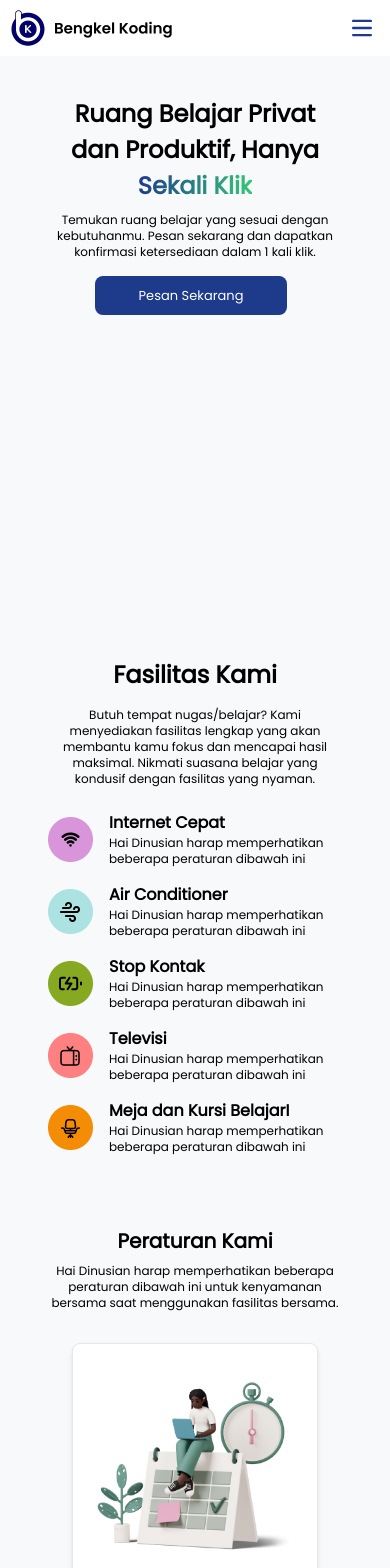
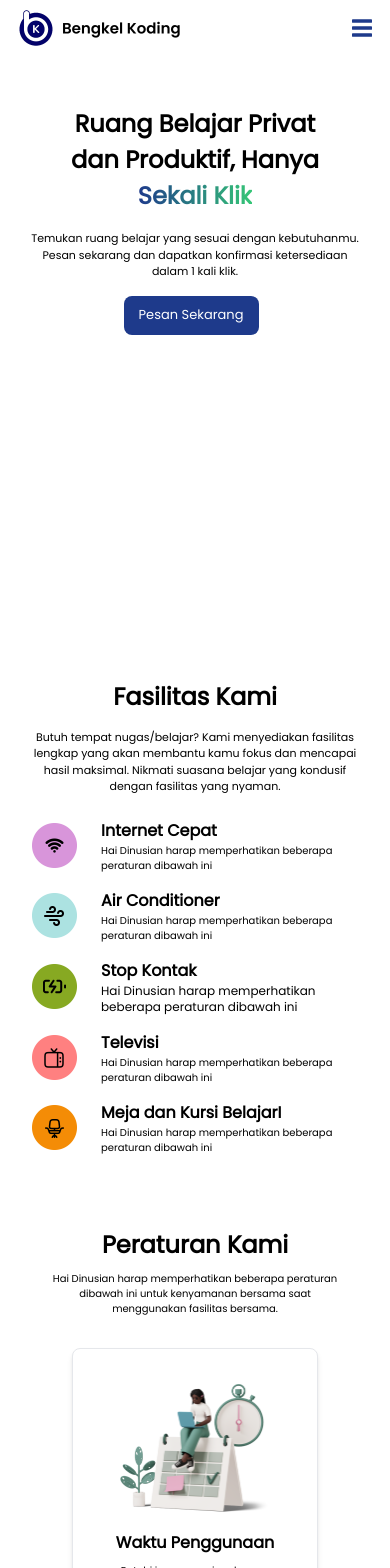
Before and after one commit to WibowoMulyo/bengkod-frontend-reservation, a Next.js app: page /landingpage in a window 390 px wide. Shown: the top 1568 px of the page. Built offline with nearby package versions, Linux system fonts and the light colour scheme.

Commit message:
may thee be the final

```diff
--- a/src/app/globals.css
+++ b/src/app/globals.css
@@ -2,11 +2,16 @@
 @tailwind components;
 @tailwind utilities;
 
-:root {
+html{
+  top:auto;
+  scroll-behavior: smooth;
+}
+
+/* :root {
   --foreground-rgb: 0, 0, 0;
   --background-start-rgb: 247,249,250;
   --background-end-rgb: 247,249,250;
-}
+} */
 
 /* :root {
   --foreground-rgb: 0, 0, 0;
@@ -22,7 +27,7 @@
   }
 }*/
 
-body {
+/* body {
   color: rgb(var(--foreground-rgb));
   background: linear-gradient(
       to bottom,
@@ -30,7 +35,7 @@ body {
       rgb(var(--background-end-rgb))
     )
     rgb(var(--background-start-rgb));
-}
+} */
 
 /* body{
   background: linear-gradient(to bottom, transparent, rgb(247,249,250)) rgb(247,249,250);
--- a/src/app/landingpage/footer.tsx
+++ b/src/app/landingpage/footer.tsx
@@ -1,8 +1,8 @@
 const footer = () => {
     return (
-      <div className="bg-blue-900 flex flex-col text-white md:relative">
-        <div className="mx-6 my-10 md:flex md:mx-40">
-          <div className="md:absolute md:right-64 text-sm">
+      <div className="bg-[#1E3A8B] flex flex-col text-white md:relative" id="tentang_kami">
+        <div className="mx-6 mt-12 md:flex md:mx-40">
+          <div className="md:absolute md:right-64 text-[14px]">
           <h4 className="flex my-6 md:text-sm items-center">Beranda</h4>
           <h4 className="flex my-6 md:text-sm items-center">Tentang Kami</h4>
           <h4 className="flex my-6 md:text-sm items-center">Tutorial</h4>
@@ -10,16 +10,16 @@ const footer = () => {
 
         <div className="my-12 md:my-0 md:mr-64">
           <div className="flex space-x-4 my-6 items-center">
-            <div className="size-12 md:size-16">
+            <div className="w-[48px] h-[48px]">
               <img src="./img/benlogo_white.png" alt="benlogo" />
             </div>
             <div>
-              <h1 className="text-xl font-bold md:text-3xl">Bengkel Koding</h1>
-              <h4 className="text-xs md:text-lg">Bengkel Koding Space</h4>
+              <h1 className="text-[20px] md:text-3xl">Bengkel Koding</h1>
+              <h4 className="text-[11px] md:text-lg">Bengkel Koding Space</h4>
             </div>
           </div>
 
-          <div className="text-xs space-y-4 md:text-sm">
+          <div className="text-[13px] space-y-4 md:text-sm">
           <p>Gedung H, lantai 6,</p>
 
           <p>Jl. Imam Bonjol No.207, Pendrikan Kidul, Kec. Semarang Tengah, Kota Semarang, Jawa Tengah 50131.</p>
@@ -27,7 +27,7 @@ const footer = () => {
           <p>Universitas Dian Nuswantoro Semarang</p>
           </div>
 
-          <div className="flex size-6 my-6 md:size-8 md:my-10">
+          <div className="flex w-[24px] h-[24px] my-6 md:size-8 md:my-10 space-x-2">
             <img src="./img/block_tktk.png" alt="tiktok icon" />
             <img src="./img/block_twitta.png" alt="twitter icon" />
             <img src="./img/block_insta.png" alt="instagram icon" />
@@ -35,8 +35,8 @@ const footer = () => {
         </div>
         </div>
         <div className="flex flex-col w-full items-center justify-center md:my-2">
-          <hr className="border-gray-300 size-8/12"/>
-          <div className="my-6 text-xs flex items-center justify-center md:text-lg">Copyright © 2024. Bengkel Koding</div>
+          <hr className="border-gray-300 size-10/12"/>
+          <div className="my-6 text-[14px] flex items-center justify-center md:text-lg">Copyright © 2024. Bengkel Koding</div>
         </div>
 
         <div>
@@ -46,8 +46,8 @@ const footer = () => {
 
 
         <div className="hidden md:block">
-          <img className="left-0 bottom-0 absolute w-56" src="./img/bg-left-bottom.png" alt="" />
-          <img className="right-0 top-0 absolute w-56" src="./img/bg-right-top.png" alt="" />
+          <img className="left-0 bottom-0 absolute w-48" src="./img/bg-left-bottom.png" alt="" />
+          <img className="right-0 top-0 absolute w-48" src="./img/bg-right-top.png" alt="" />
         </div>
 
       </div>
--- a/src/app/landingpage/navbar.tsx
+++ b/src/app/landingpage/navbar.tsx
@@ -1,38 +1,49 @@
 const navbar = () => {
   return (
     <div className="">
+      <header>
       <nav className="bg-white md:">
-        <div className="max-w-screen-xl flex flex-wrap items-center justify-between mx-auto p-2">
-          <div className="flex items-center md:shadow-md md:w-full md:col-auto md:rounded-lg md:py">
-            <div className="flex items-center">
+        <div className="w-full flex flex-wrap items-center justify-between mx-auto p-2">
+          <div className="flex items-center justify-between md:border-[3px] md:border-gray-200 md:w-full md:col-auto md:rounded-lg md:py">
+            <div className="flex items-center md:mx-16">
               <img
                 src="./img/lp_icon_medium.png"
-                className="hidden md:block h-[82px] w-[269px]"
+                className="hidden md:block min-h-[82px] min-w-[269px] max-h-[82px] max-w-[269px]"
                 alt="bengkel Koding Logo"
               />
               <img
                 src="./img/lp_icon_sm.png"
-                className="h-[40px] w-[165px] md:hidden"
+                className="mx-2 min-h-[40px] min-w-[165px] max-h-[40px] max-w-[165px] md:hidden"
                 alt="bengkel Koding Logo"
               />
             </div>
-            <div className="hidden md:flex md:justify-center md:items-center">
-              <div className="flex md:w-[363px]">
+            <div className="hidden lg:flex md:w-[363px] md:justify-between">
               <a
-                  href="#"
+                href="#beranda"
                 className="md:text-[16px] bg-[#1E3A8B] text-[#1E3A8B] md:bg-transparent"
               >
                 Beranda
+                <hr className="bg-[#1E3A8B] py-[0.2px]" />
               </a>
-                <h1 className="md:text-[16px]">Tentang Kami</h1>
-                <h1 className="md:text-[16px]">Tutorial</h1>
+              <a
+                href="#tentang_kami"
+                className="md:text-[16px] bg-[#1E3A8B] text-[#1E3A8B] md:bg-transparent"
+              >
+                Tentang Kami
+              </a>
+              <a
+                href="#tutorial"
+                className="md:text-[16px] bg-[#1E3A8B] text-[#1E3A8B] md:bg-transparent"
+              >
+                Tutorial
+              </a>
             </div>
-              <div className="flex">
+            <div className="hidden md:flex mx-20">
               <button
                 className="
               text-white bg-blue-800 hover:bg-blue-700 focus:ring-4 focus:ring-blue-300 font-medium rounded-lg
               text-sm px-5 py-2.5 me-2 mb-2
-              md:text-2xl md:py-4 md:my-4
+              md:text-2xl md:w-[78px] md:my-4 md:mx-2
               "
               >
                 <h3>Masuk</h3>
@@ -41,19 +52,18 @@ const navbar = () => {
                 className="
               text-white bg-blue-800 hover:bg-blue-700 focus:ring-4 focus:ring-blue-300 font-medium rounded-lg
               text-sm px-5 py-2.5 me-2 mb-2
-              md:text-2xl md:px-8 md:py-4 md:my-4
+              md:text-2xl md:w-[83px] md:my-4 md:mx-2
               "
               >
                 <h3>Daftar</h3>
               </button>
             </div>
           </div>
-          </div>
 
           <button
             data-collapse-toggle="navbar-default"
             type="button"
-            className="inline-flex items-center p-2 w-10 h-10 justify-center text-sm text-[#1E3A8B] rounded-lg md:hidden focus:outline-none focus:ring-2 focus:ring-blue-200"
+            className="inline-flex items-center p-2 w-10 h-10 justify-center text-sm text-[#1E3A8B] rounded-lg md:hidden focus:ring-2 focus:ring-blue-200"
             aria-controls="navbar-default"
             aria-expanded="false"
           >
@@ -69,7 +79,7 @@ const navbar = () => {
                 stroke="currentColor"
                 stroke-linecap="round"
                 stroke-linejoin="round"
-                stroke-width="2"
+                stroke-width="3"
                 d="M1 1h15M1 7h15M1 13h15"
               />
             </svg>
@@ -79,27 +89,29 @@ const navbar = () => {
             id="navbar-default"
           >
             <ul className="font-medium flex flex-col p-4 md:p-0 mt-4 border border-gray-100 rounded-lg bg-gray-50 md:flex-row md:space-x-8 rtl:space-x-reverse md:mt-0 md:border-0 md:bg-white dark:bg-gray-800 md:dark:bg-gray-900 dark:border-gray-700">
-              <li>
+              <li className="bg-white">
                 <a
                   href="#"
-                  className="block py-2 mx-4 text-gray-900 rounded md:hover:bg-transparent md:border-0 md:p-0 dark:text-white md:dark:hover:text-blue-500 dark:hover:bg-gray-700 dark:hover:text-white md:dark:hover:bg-transparent"
+                  className="block py-2 mx-4 text-gray-900 rounded md:hover:bg-transparent md:border-0 md:hover:text-blue-700 md:p-0 dark:text-white md:dark:hover:text-blue-500 dark:hover:bg-gray-700 dark:hover:text-white md:dark:hover:bg-transparent"
                   aria-current="page"
                 >
-                  Masuk
+                  Login
                 </a>
               </li>
-              <li>
+              <li className="bg-white">
                 <a
                   href="#"
                   className="block py-2 mx-4 text-gray-900 rounded md:hover:bg-transparent md:border-0 md:hover:text-blue-700 md:p-0 dark:text-white md:dark:hover:text-blue-500 dark:hover:bg-gray-700 dark:hover:text-white md:dark:hover:bg-transparent"
                 >
-                  Daftar
+                  Register
                 </a>
               </li>
             </ul>
           </div>
         </div>
       </nav>
+
+        </header>
     </div>
   );
 };
--- a/src/app/landingpage/section1.tsx
+++ b/src/app/landingpage/section1.tsx
@@ -1,10 +1,10 @@
 const firstSec = () => {
   return (
-    <div className="my-10 md:mx-16">
+    <div className="my-10 md:mx-16" id="beranda">
       <div className="items-center text-center justify-center">
-        <div className="mx-6 my-4">
-          <div className="text-[24px] mx-10 md:text-5xl md:mx-40 font-bold">
-            <h1 className="">
+        <div className="my-[50px]">
+          <div className="text-[24px] md:text-[40px] font-bold">
+            <h1 className="mx-[64px]">
               Ruang Belajar Privat dan Produktif, Hanya{" "}
               <span className="bg-gradient-to-r from-[#1E3A8B] to-[#35C677] text-transparent bg-clip-text">
                 {" "}
@@ -12,19 +12,19 @@ const firstSec = () => {
               </span>
             </h1>
           </div>
-          <h2 className="my-2 text-xs mx-4 md:text-xl md:mx-40 md:my-10">
+          <h2 className="my-4 mx-6 text-[11px] md:text-[14px] md:text-xl md:mx-64 md:my-10">
             Temukan ruang belajar yang sesuai dengan kebutuhanmu. Pesan sekarang
             dan dapatkan konfirmasi ketersediaan dalam 1 kali klik.
           </h2>
-        </div>
         <button
-          className="text-white bg-[#1E3A8B] hover:bg-blue-700 focus:ring-4 focus:ring-blue-300 font-medium rounded-lg
-          text-[13px] h-[39px] w-[192px] me-2 mb-2
-          md:text-3xl md:py-4 md:w-40 md:h-12
+          className="text-white bg-[#1E3A8B] hover:bg-blue-700 focus:ring-4 focus:ring-blue-300 rounded-lg
+          text-[13px] max-h-[39px] max-w-[135px] min-h-[39px] min-w-[135px] me-2 mb-2
+          md:text-3xl md:py-4 md:h-[39px] md:w-[192px]
         "
         >
           Pesan Sekarang
         </button>
+        </div>
       </div>
 
       <div className="hidden md:flex md:w-10/12 md:my-10">
--- a/src/app/landingpage/section2.tsx
+++ b/src/app/landingpage/section2.tsx
@@ -1,11 +1,11 @@
 const secondSec = () => {
   return (
-    <div className="mx-12 my-16">
+    <div className="mx-8 my-16">
       <div className="md:flex md:flex-col-2">
         <div className="text-center md:size-1/2 md:flex md:flex-col md:justify-center md:items-center md:mx-20">
           <div className="md:flex md:flex-col md:justify-center md:items-center">
             <h1 className="text-2xl font-bold md:text-5xl">Fasilitas Kami</h1>
-            <p className="text-xs my-4 md:text-xl md:my-8 md:text-left">
+            <p className="text-[11px] my-4 md:text-xl md:my-8 md:text-left">
               Butuh tempat nugas/belajar? Kami menyediakan fasilitas lengkap
               yang akan membantu kamu fokus dan mencapai hasil maksimal. Nikmati
               suasana belajar yang kondusif dengan fasilitas yang nyaman.
@@ -19,77 +19,81 @@ const secondSec = () => {
         </div>
 
         <div className="flex flex-col justify-center items-center md:mx-10">
-          <div className=" flex my-2 space-x-4 items-center">
+          <div className="flex my-2 space-x-6 items-center">
             <div>
               <img
-                className="w-20"
+                className="min-w-[45px] max-w-[45px]"
                 src="./img/internet_cepat.png"
                 alt="internet cepat"
               />
             </div>
             <div className="md:mx-4">
-              <h2 className="font-bold md:text-2xl">Internet Cepat</h2>
+              <h2 className="font-bold text-[16px] md:text-2xl">Internet Cepat</h2>
+              <p className="text-[10px] md:text-lg">
+                Hai Dinusian harap memperhatikan beberapa peraturan dibawah ini
+              </p>
+            </div>
+          </div>
+
+          <div className="flex my-2 space-x-6 items-center">
+            <div>
+              <img
+                className="min-w-[45px] max-w-[45px]"
+                src="./img/air_conditioner.png"
+                alt="internet cepat"
+              />
+            </div>
+            <div className="md:mx-4">
+              <h2 className="font-bold text-[16px] md:text-2xl">Air Conditioner</h2>
+              <p className="text-[10px] md:text-lg">
+                Hai Dinusian harap memperhatikan beberapa peraturan dibawah ini
+              </p>
+            </div>
+          </div>
+
+          <div className="flex my-2 space-x-6 items-center">
+            <div>
+              <img
+                className="min-w-[45px] max-w-[45px]"
+                src="./img/stop_kontak.png"
+                alt="stop kontak"
+              />
+            </div>
+            <div className="md:mx-4">
+              <h2 className="font-bold text-[16px] md:text-2xl">Stop Kontak</h2>
               <p className="text-xs md:text-lg">
                 Hai Dinusian harap memperhatikan beberapa peraturan dibawah ini
               </p>
             </div>
           </div>
 
-          <div className="flex my-2 space-x-4 items-center">
+          <div className="flex my-2 space-x-6 items-center">
             <div>
               <img
-                className="w-20"
-                src="./img/air_conditioner.png"
-                alt="internet cepat"
+                className="min-w-[45px] max-w-[45px]"
+                src="./img/televisi.png"
+                alt="televisi"
               />
             </div>
             <div className="md:mx-4">
-              <h2 className="font-bold md:text-2xl">Air Conditioner</h2>
-              <p className="text-xs md:text-lg">
+              <h2 className="font-bold text-[16px] md:text-2xl">Televisi</h2>
+              <p className="text-[10px] md:text-lg ">
                 Hai Dinusian harap memperhatikan beberapa peraturan dibawah ini
               </p>
             </div>
           </div>
 
-          <div className="flex my-2 space-x-4 items-center">
+          <div className="flex my-2 space-x-6 items-center">
             <div>
               <img
-                className="w-20"
-                src="./img/stop_kontak.png"
-                alt="stop kontak"
-              />
-            </div>
-            <div className="md:mx-4">
-              <h2 className="font-bold md:text-2xl">Stop Kontak</h2>
-              <p className="text-xs md:text-lg">
-                Hai Dinusian harap memperhatikan beberapa peraturan dibawah ini
-              </p>
-            </div>
-          </div>
-
-          <div className="flex my-2 space-x-4 items-center">
-            <div>
-              <img className="w-20" src="./img/televisi.png" alt="televisi" />
-            </div>
-            <div className="md:mx-4">
-              <h2 className="font-bold md:text-2xl">Televisi</h2>
-              <p className="text-xs md:text-lg ">
-                Hai Dinusian harap memperhatikan beberapa peraturan dibawah ini
-              </p>
-            </div>
-          </div>
-
-          <div className="flex my-2 space-x-4 items-center">
-            <div>
-              <img
-                className="w-20"
+                className="min-w-[45px] max-w-[45px]"
                 src="./img/meja_kursi.png"
                 alt="meja dan kursi belajar"
               />
             </div>
             <div className="md:mx-4">
-              <h2 className="font-bold md:text-2xl">Meja dan Kursi BelajarI</h2>
-              <p className="text-xs md:text-lg ">
+              <h2 className="font-bold text-[16px] md:text-2xl">Meja dan Kursi BelajarI</h2>
+              <p className="text-[10px] md:text-lg ">
                 Hai Dinusian harap memperhatikan beberapa peraturan dibawah ini
               </p>
             </div>
--- a/src/app/landingpage/section3.tsx
+++ b/src/app/landingpage/section3.tsx
@@ -4,8 +4,8 @@ const thirdSec = () => {
       <div className="my-16">
         <div className="flex flex-col justify-center items-center md:my-32">
           <div className="text-center">
-            <h1 className="font-bold text-xl md:text-4xl">Peraturan Kami</h1>
-            <p className="text-xs my-2 md:text-xl md:mx-48">
+            <h1 className="font-bold text-[24px] md:text-4xl">Peraturan Kami</h1>
+            <p className="text-[10px] my-2 md:text-xl md:mx-48">
               Hai Dinusian harap memperhatikan beberapa peraturan dibawah ini
               untuk kenyamanan bersama saat menggunakan fasilitas bersama.
             </p>
@@ -13,16 +13,16 @@ const thirdSec = () => {
           <div className="md:flex md:flex-col-2">
             <div>
               <div
-                className="text-center max-w-2xs p-6 bg-white border border-gray-200 rounded-lg shadow-md mx-6 my-6
+                className="text-center justify-center items-center max-w-2xs p-6 bg-white border border-gray-200 rounded-lg shadow-md mx-6 my-6
           md:mx-12"
               >
                 <img
-                  className=""
+                  className="size-[150px] mx-auto"
                   src="./img/time_management.png"
                   alt="manajemen waktu"
                 />
-                <h2 className="font-bold my-2 md:text-lg">Waktu Penggunaan</h2>
-                <p className="text-xs md:text-sm">
+                <h2 className="font-bold my-2 text-[16px] md:text-lg">Waktu Penggunaan</h2>
+                <p className="text-[10px] mx-4 md:text-sm">
                   Patuhi jam operasional ruang belajar yang sudah ditetapkan,
                   waktu adalah uang.
                 </p>
@@ -33,12 +33,12 @@ const thirdSec = () => {
           md:mx-12"
               >
                 <img
-                  className=""
+                  className="size-[150px] mx-auto"
                   src="./img/ketenangan.png"
                   alt="manajemen waktu"
                 />
-                <h2 className="font-bold my-2 md:text-lg">Ketenangan</h2>
-                <p className="text-xs md:text-sm">
+                <h2 className="font-bold my-2 text-[16px] md:text-lg">Ketenangan</h2>
+                <p className="text-[10px] mx-4 md:text-sm">
                   Jaga suasana tenang. Hindari suara berisik yang mengganggu
                   pengguna lain.
                 </p>
@@ -50,12 +50,12 @@ const thirdSec = () => {
           md:mx-12"
               >
                 <img
-                  className=""
+                  className="size-[150px] mx-auto"
                   src="./img/no_bever.png"
                   alt="manajemen waktu"
                 />
-                <h2 className="font-bold my-2 md:text-lg">Makanan & Minuman</h2>
-                <p className="text-xs md:text-sm">
+                <h2 className="font-bold my-2 text-[16px] md:text-lg">Makanan & Minuman</h2>
+                <p className="text-[10px] mx-4 md:text-sm">
                   Dilarang makan makanan berat yang berbau menyengat di dalam
                   ruangan.
                 </p>
@@ -66,12 +66,12 @@ const thirdSec = () => {
           md:mx-12 md:size-auto"
               >
                 <img
-                  className="md:py-0"
+                  className="md:py-0 size-[150px] mx-auto"
                   src="./img/clean.png"
                   alt="manajemen waktu"
                 />
-                <h2 className="font-bold my-2 md:text-lg">Kebersihan</h2>
-                <p className="text-xs md:text-sm">
+                <h2 className="font-bold my-2 text-[16px] md:text-lg">Kebersihan</h2>
+                <p className="text-[10px] mx-4 md:text-sm">
                   Jaga kebersihan lingkungan sekitar. Buang sampah pada
                   tempatnya.
                 </p>
--- a/src/app/landingpage/section4.tsx
+++ b/src/app/landingpage/section4.tsx
@@ -1,12 +1,12 @@
 const forthSec = () => {
   return (
-    <div className="mx-4 my-16">
+    <div className="mx-4 my-16" id="tutorial">
       <div
         className="flex flex-col justify-center items-center mx-auto text-center sm:max-w-sm p-6 bg-white border border-gray-200 rounded-lg shadow
           md:max-w-4xl md:max-h-fit"
       >
         <img
-          className="mx-auto size-[50px] md:size-20 mt-6"
+          className="mx-auto mt-6 size-[50px] md:size-20"
           src="./img/benlogo.png"
           alt="manajemen waktu"
         />
```
Lines whose indentation alone changed are shown as unchanged.
